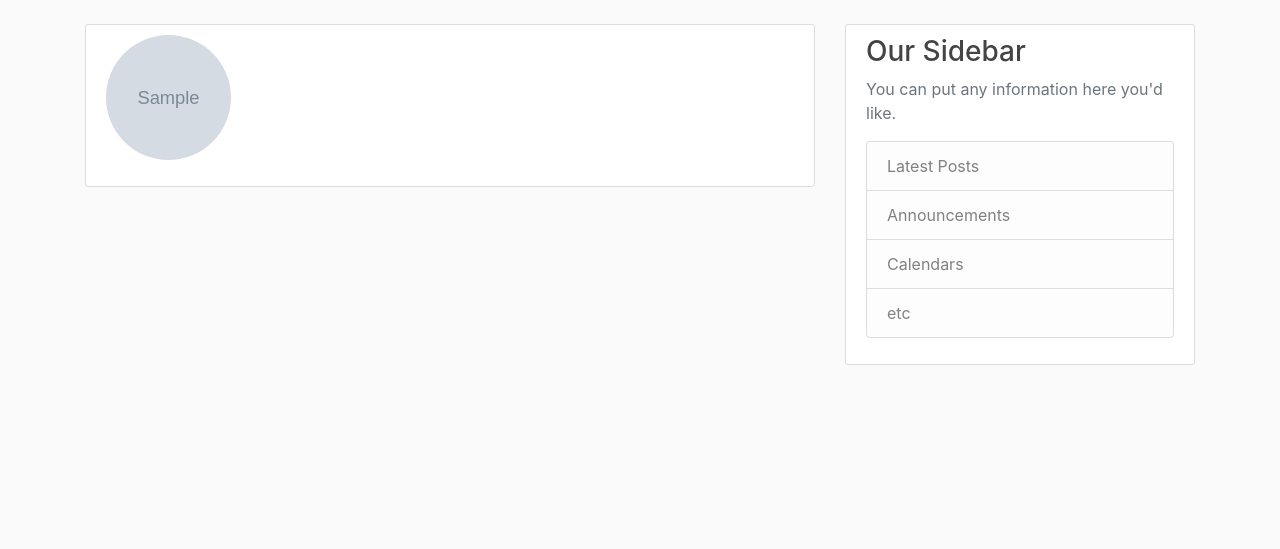
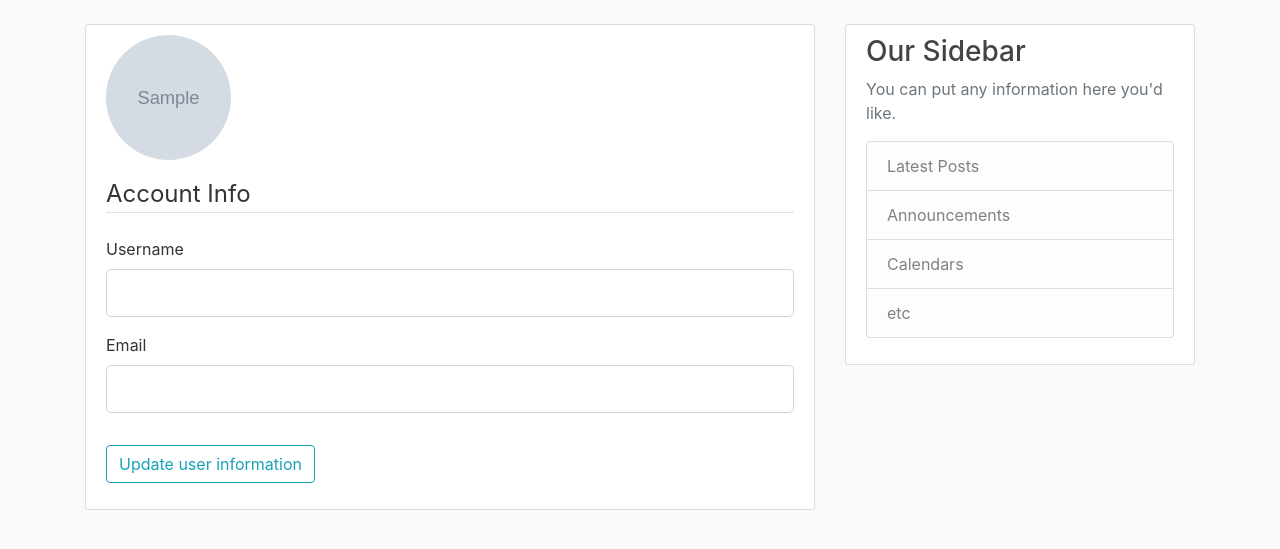
Before and after one commit to kevinhamlin/flask_project, a Flask app: template main/templates/account.html in a window 1280 px wide. Shown: the part 56-605 px from the top of the page. Run offline with Flask 2, Linux system fonts and the light colour scheme; tables that the repository leaves empty hold one stand-in row (values such as "Sample post"); the template is opened without the code that fills it: values that come from a table or form of the project are taken from there, most other values are stand-ins (such as "Sample title", 1, 10 or a date in 2020); grey boxes marked "Sample" are stand-in pictures; some libraries are stand-ins or nearby versions.

Commit message:
Added ability to update account name and info.

```diff
--- a/main/forms.py
+++ b/main/forms.py
@@ -2,6 +2,7 @@ from flask_wtf import FlaskForm
 from wtforms import StringField, PasswordField, SubmitField, BooleanField, ValidationError
 from wtforms.validators import DataRequired, Length, Email, EqualTo
 from main.models.models import User
+from flask_login import current_user
 
 class RegistrationForm(FlaskForm):
     username = StringField('Username', validators=[DataRequired(), Length(min=2, max=20)])
@@ -15,13 +16,32 @@ class RegistrationForm(FlaskForm):
         if user:
             raise ValidationError('That username is not available. Please choose another.')
 
+    def validate_email(self, email):
+        email = User.query.filter_by(username=email.data).first()
+        if email:
+            raise ValidationError('That email address is already associated with an account.')
+
 class LoginForm(FlaskForm):
     email = StringField('Email', validators=[DataRequired(), Email()])
     password = PasswordField('Password', validators=[DataRequired(), Length(min=10)])
     remember = BooleanField('Remember Me')
     submit = SubmitField('Login')
 
+
+
+class UpdateAccountForm(FlaskForm):
+    username = StringField('Username', validators=[DataRequired(), Length(min=2, max=20)])
+    email = StringField('Email', validators=[DataRequired(), Email()])
+    submit = SubmitField('Update user information')
+
+    def validate_username(self, username):
+        if username.data != current_user.username:
+            user = User.query.filter_by(username=username.data).first()
+            if user:
+                raise ValidationError('That username is not available. Please choose another.')
+
     def validate_email(self, email):
-        email = User.query.filter_by(username=email.data).first()
-        if email:
-            raise ValidationError('That email address is already associated with an account.')
+        if email.data != current_user.email:
+            email = User.query.filter_by(email=email.data).first()
+            if email:
+                raise ValidationError('That email address is already associated with an account.')
--- a/main/templates/account.html
+++ b/main/templates/account.html
@@ -8,5 +8,41 @@
                     <p class="text-secondary">{{ current_user.email }}</p>
                 </div>
             </div>
+
+            <form method="POST" action="">
+                {{ form.hidden_tag() }}
+                <fieldset class="form-group">
+                    <legend class="border-bottom mb-4">Account Info</legend>
+                    <div class="form-group">
+                        {{ form.username.label(class="form-control-label") }}
+                        {% if form.username.errors %}
+                            {{ form.username(class="form-control form-control-lg is-invalid") }}
+                            <div class="invalid-feedback">
+                                {% for error in form.username.errors %}
+                                    <span>{{ error }}</span>
+                                {% endfor %}
+                            </div>
+                        {% else %}
+                            {{ form.username(class="form-control form-control-lg") }}
+                        {% endif %}
+                    </div>
+                    <div class="form-group">
+                        {{ form.email.label(class="form-control-label") }}
+                        {% if form.email.errors %}
+                            {{ form.email(class="form-control form-control-lg is-invalid") }}
+                            <div class="invalid-feedback">
+                                {% for error in form.username.errors %}
+                                    <span>{{ error }}</span>
+                                {% endfor %}
+                            </div>
+                        {% else %}
+                            {{ form.email(class="form-control form-control-lg") }}
+                        {% endif %}
+                    </div>
+                </fieldset>
+                <div class="form-group">
+                    {{ form.submit(class="btn btn-outline-info") }}
+                </div>
+            </form>
         </div>
 {% endblock content %}
--- a/main/templates/register.html
+++ b/main/templates/register.html
@@ -69,5 +69,4 @@
                 Already have an account? <a class="ml-2" href="{{ url_for('login') }}">Sign In</a>
             </small>
         </div>
-
 {% endblock content %}
```
